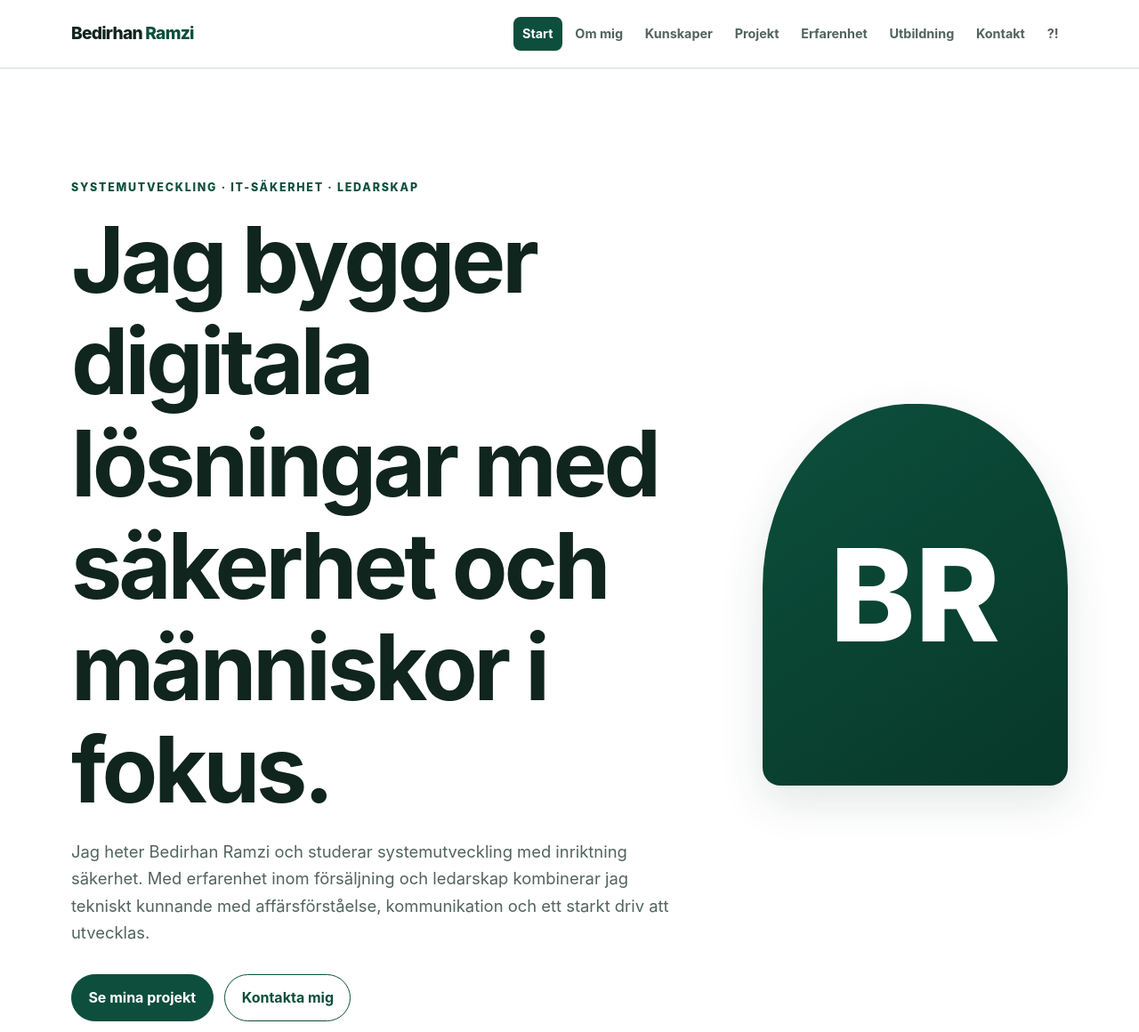
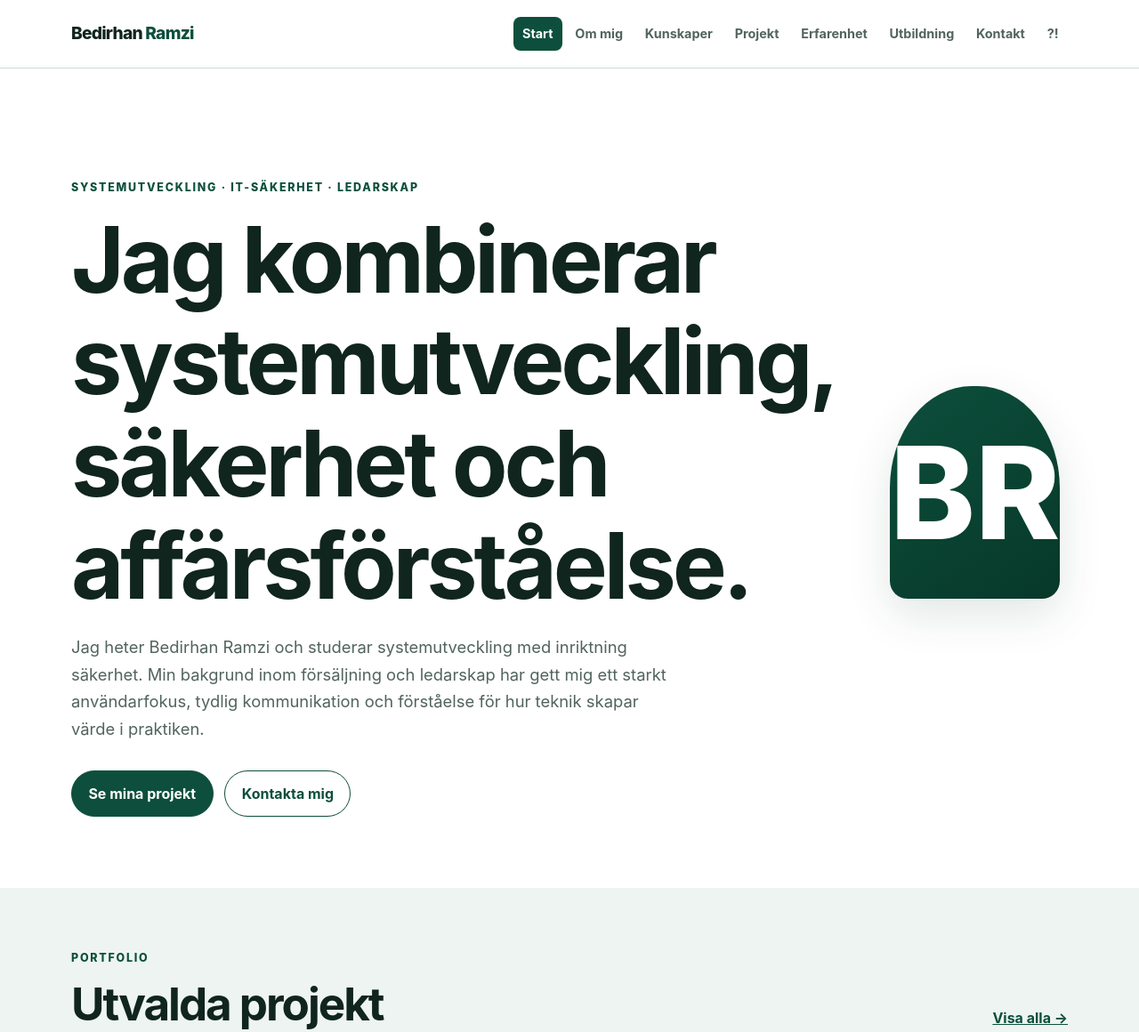
Before and after one commit to Bramzii/Min-Digitala-Portfolj, a website with bundled scripts: page src/index.html in a window 1280 px wide. Shown: the top 1160 px of the page at 89% size. Built offline with nearby package versions, Linux system fonts and the light colour scheme.

Commit message:
Sharpen homepage positioning

```diff
--- a/src/index.html
+++ b/src/index.html
@@ -30,13 +30,13 @@
           <div>
             <p class="eyebrow">Systemutveckling · IT-säkerhet · Ledarskap</p>
             <h1>
-              Jag bygger digitala lösningar med säkerhet och människor i fokus.
+              Jag kombinerar systemutveckling, säkerhet och affärsförståelse.
             </h1>
             <p class="lead">
               Jag heter Bedirhan Ramzi och studerar systemutveckling med
-              inriktning säkerhet. Med erfarenhet inom försäljning och
-              ledarskap kombinerar jag tekniskt kunnande med affärsförståelse,
-              kommunikation och ett starkt driv att utvecklas.
+              inriktning säkerhet. Min bakgrund inom försäljning och ledarskap
+              har gett mig ett starkt användarfokus, tydlig kommunikation och
+              förståelse för hur teknik skapar värde i praktiken.
             </p>
             <div class="actions">
               <a class="button" href="/pages/projects/projects.html"
```
